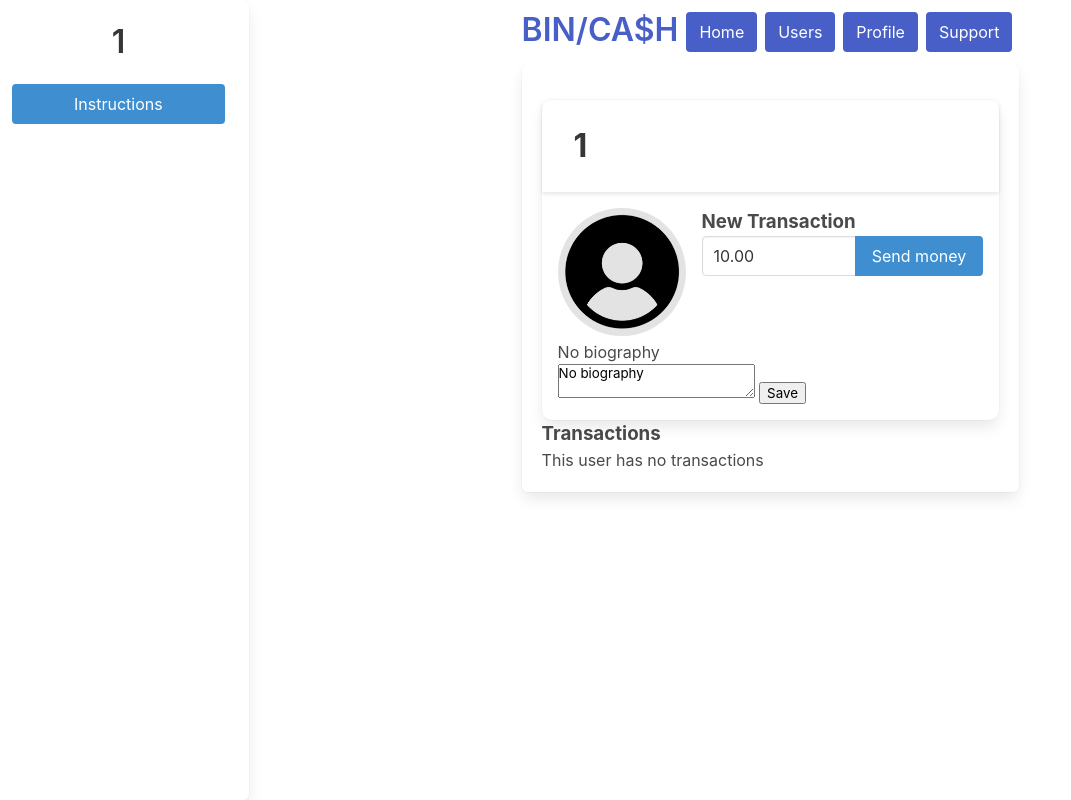
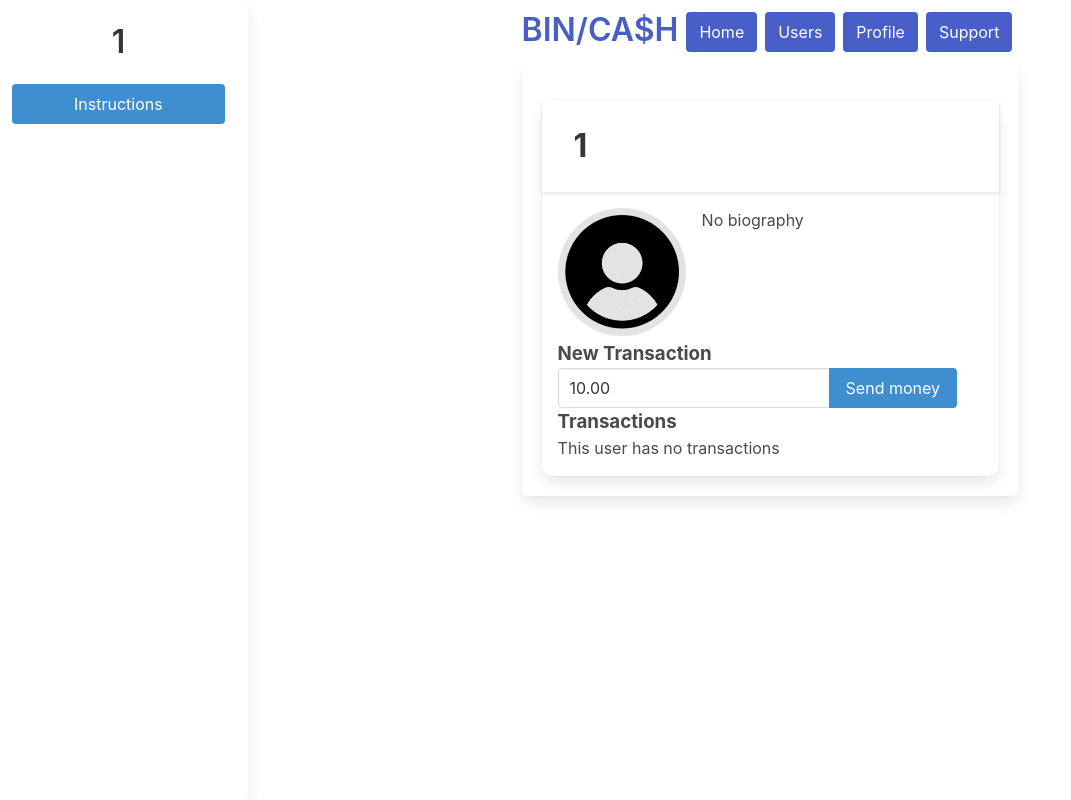
Before and after one commit to CSCI-3403/spring-2022-final, a Flask app: page /profile/1 in a window 1280 px wide. Shown: the whole page, without its empty margins (0-1071 px from the left). Run offline with Flask 2, Linux system fonts and the light colour scheme; the visitor is signed in with stand-in values (Sample User, id 1); data comes from the database, SQL or seed files in the repository; data that the repository does not hold is empty; parts of the project's set-up code (start-up, migrations or seed data) failed here and were passed over.

Commit message:
Improved profile visuals at the cost of mis-ordering everything.

```diff
--- a/assignment_server/app/templates/profile.html
+++ b/assignment_server/app/templates/profile.html
@@ -14,6 +14,24 @@
                     </figure>
                 </div>
                 <div class="media-content">
+                    <div>
+                        <div>
+                            <div id="biography" class="text container vertical">
+                                <div class="mb-2">{{ user.biography | safe }}</div>
+                                {% if user.username == identikey %}
+                                <button class="button is-info" onclick="biography_form.classList.remove('is-hidden'); biography.classList.add('is-hidden');">Edit Biography</button>
+                                {% endif %}
+                            </div>
+                            <form id="biography_form" class="is-hidden" method="post">
+                                <textarea class="input" name="biography">{{ user.biography }}</textarea>
+                                <input class="button is-success" type="submit" value="Save">
+                            </form>
+                        </div>
+                    </div>
+                </div>
+            </div>
+
+            <div class="transaction-wrapper">
                 <div>
                     <h3>New Transaction</h3>
                     <form id="transaction_form" action="/transaction" method="post">
@@ -46,27 +64,6 @@
                 }
                 </script>
                 {% endif %}
-                </div>
-            </div>
-
-            <div class="content">
-                <div>
-                    <div class="text container vertical">
-                        <div>{{ user.biography | safe }}</div>
-                        {% if user.username == identikey %}
-                        <button onclick="biography.classList.toggle('editing')">Edit Biography</button>
-                        {% endif %}
-                    </div>
-                        <form id="biography_form" method="post">
-                            <textarea name="biography">{{ user.biography }}</textarea>
-                            <input type="submit" value="Save">
-                        </form>
-                    </div>
-                </div>
-            </div>
-        </div>
-    </div>
-        <div class="transaction-wrapper">
                 <h3>Transactions</h3>
                 {% if not transactions %}
                 This user has no transactions
@@ -97,4 +94,5 @@
             </div>
         </div>
     </div>
+</div>
 {% endblock %}
```
Also changed, not shown: assignment_server/app/templates/users.html (+5 -3 lines). Lines whose indentation alone changed are shown as unchanged.
